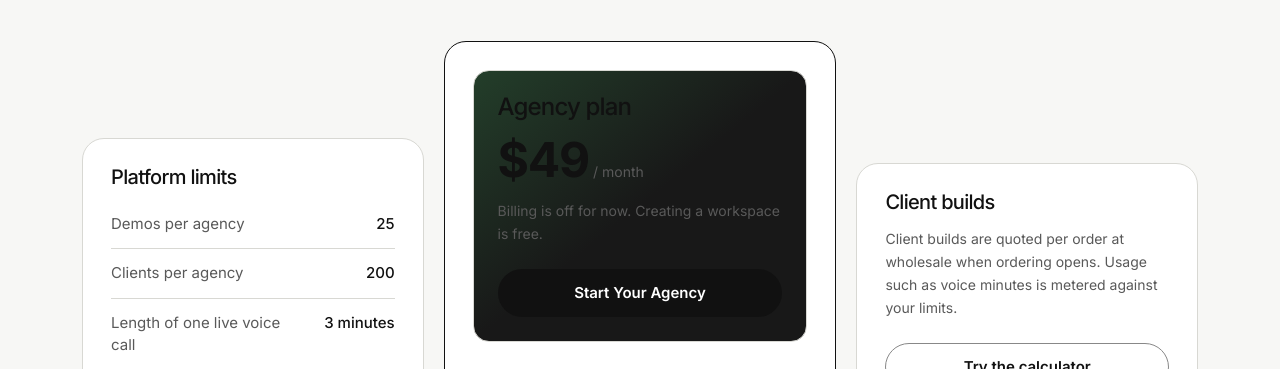
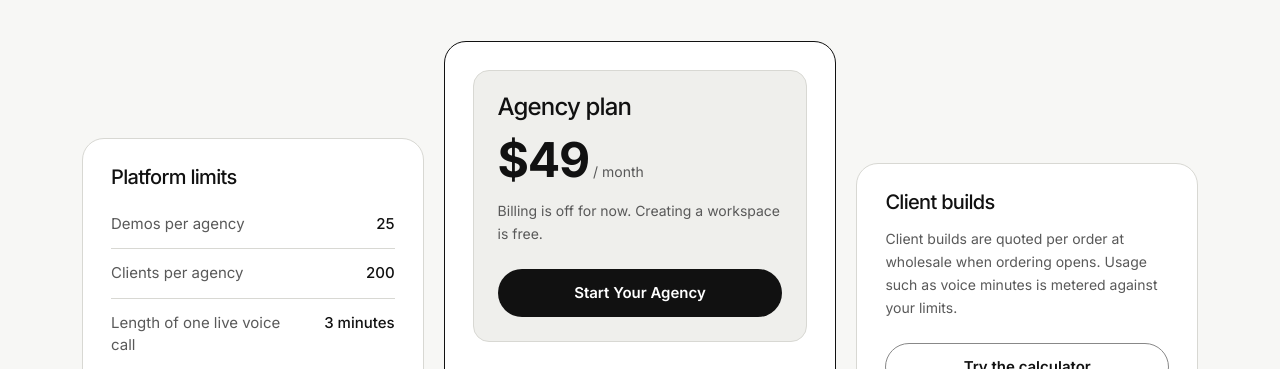
Before and after one commit to 2romanroyce8/sfb-connect, a Next.js app: page /pricing in a window 1280 px wide. Shown: the part 583-952 px from the top of the page. Built offline with nearby package versions, Linux system fonts and the light colour scheme; no server answers.

Commit message:
Match the homepage’s off-white public site design

```diff
--- a/app/pricing/page.tsx
+++ b/app/pricing/page.tsx
@@ -27,7 +27,7 @@ export default function Page() {
       </div>
       <div className="mx-auto grid max-w-md items-center gap-5 lg:max-w-none lg:grid-cols-[1fr_1.15fr_1fr]">
         <article className="mk-card p-6 md:p-7 lg:order-2" style={{ borderColor: "var(--mk-blue)" }}>
-          <div className="rounded-2xl border border-[var(--mk-border)] bg-gradient-to-br from-[#233e2a] via-[#181818] to-[#181818] p-6">
+          <div className="rounded-2xl border border-[var(--mk-border)] bg-[var(--mk-bg2)] p-6">
             <h2 className="text-2xl">Agency plan</h2>
             <p className="mt-4"><strong className="text-5xl tracking-tight">$49</strong><span className="ml-1 text-sm text-[var(--mk-muted)]">/ month</span></p>
             <p className="mt-4 text-sm leading-relaxed text-[var(--mk-muted)]">Billing is off for now. Creating a workspace is free.</p>
```
